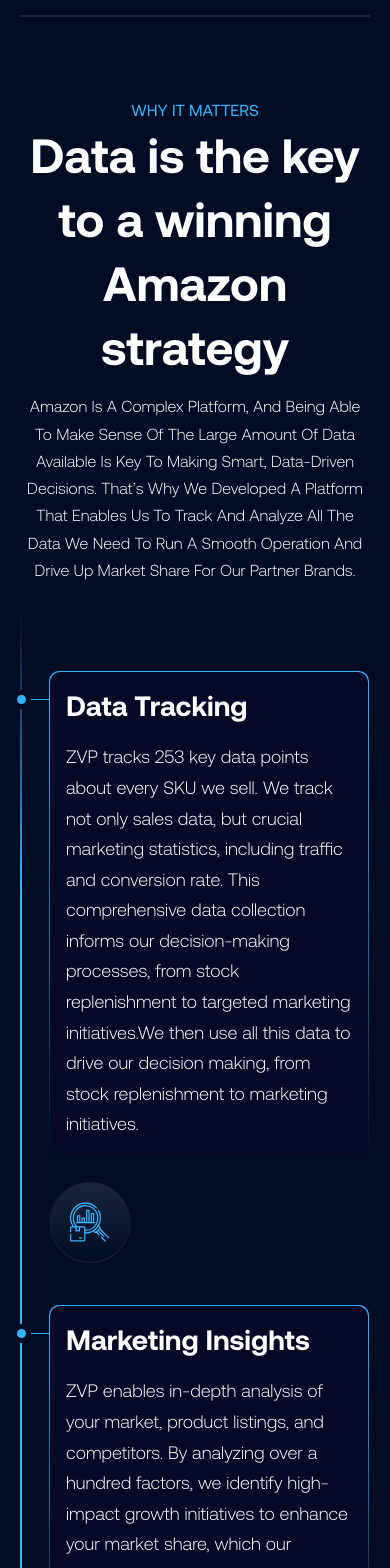
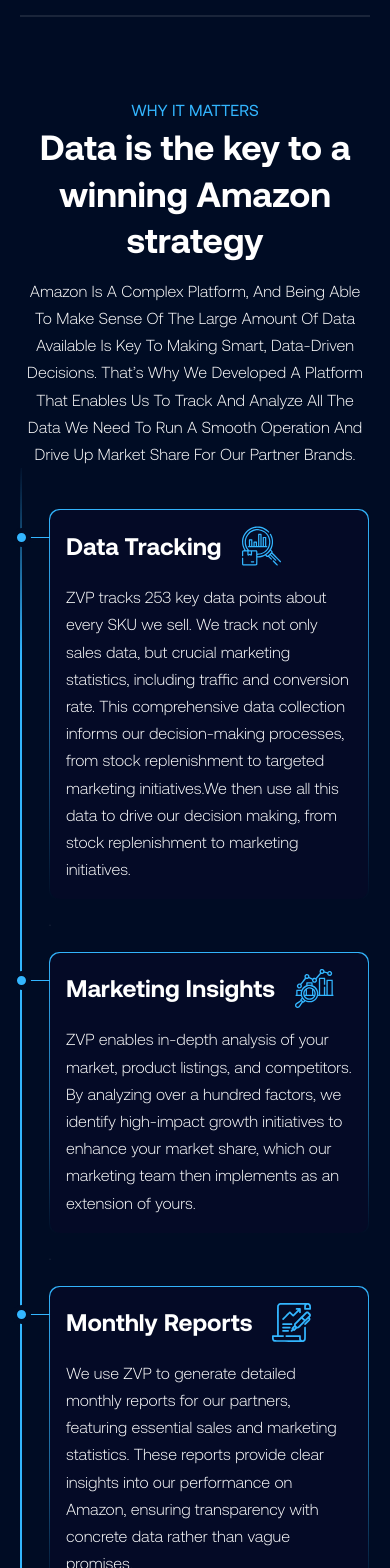
Before and after one commit to AmanPunia-510/zoplenti, a Next.js app: page / in a window 390 px wide. Shown: the part 860-2428 px from the top of the page. Built offline with nearby package versions, Linux system fonts and the light colour scheme.

Commit message:
work on responsive view

```diff
--- a/src/components/Timeline.jsx
+++ b/src/components/Timeline.jsx
@@ -7,24 +7,29 @@
     <div className='relative'>
       <div className="container xl:!max-w-[1180px]">
         <Paragraph blue className='text-center'>WHY IT MATTERS</Paragraph>
-        <h2 className='text-center font-bold text-white leading-133 max-w-[788px] mx-auto text-5xl'>Data is the key to a winning
+        <h2 className='text-center font-bold text-white !leading-133 max-w-[788px] mx-auto max-md:text-[35px] md:text-5xl'>Data is the key to a winning
           Amazon strategy</h2>
         <Paragraph className='pt-[14px] max-w-[828px] mx-auto text-center !font-light'>Amazon is a complex platform, and being able to make sense of the large amount of data available is key to making smart, data-driven decisions. That’s why we developed a platform that enables us to track and analyze all the data we need to run a smooth operation and drive up market share for our partner brands.</Paragraph>
         <div className="flex max-lg:flex-wrap lg:gap-6">
-          <div className='relative grid xl:grid-rows-5 w-full gap-10 pl-7 md:pl-44 lg:pl-0 max-md:relative after:absolute after:bg-verticleBorder after:p-px after:h-[92%] xl:after:h-[1907px] md:after:left-[57px] xl:after:left-1/2 after:top-8 pt-[86px] max-xl:justify-end'>
+          <div className='relative grid w-full gap-6 sm:gap-10 pl-7 md:pl-44 lg:pl-0 max-md:relative after:absolute after:bg-verticleBorder after:p-px after:h-[90%] md:after:left-[57px] xl:after:left-1/2 after:top-0 sm:after:top-10 pt-10 sm:pt-[86px] max-xl:justify-end'>
             {TIMELINE_DATA.map((obj, index) => (
               <div className={`w-full xl:max-w-[530px] h-fit p-[1px] rounded-[10px] relative max-xl:mx-auto ${index % 2 !== 0 ? "m-0" : "xl:ml-auto"}`}>
                 <div className='bg-timelineGradient p-px rounded-[10px] relative z-40'>
                   <div className='p-4 rounded-[10px] !bg-timelineBg'>
                     <div key={index} className='max-w-[770px] xl:max-w-[530px]'>
-                      <h2 className='font-bold leading-130 text-custom-lg text-white'>{obj.Heading}</h2>
-                      <p className='leading-170 text-lg text-white font-light pt-[18px]'>{obj.Paragraph}</p>
+                      <div className='flex items-center gap-5'>
+                        <h2 className='font-bold leading-130 text-2xl md:text-custom-lg text-white'>{obj.Heading}</h2>
+                        <div className='md:hidden'>
+                          {obj.icon}
+                        </div>
+                      </div>
+                      <p className='leading-170 text-base sm:text-lg text-white font-light pt-[18px]'>{obj.Paragraph}</p>
                     </div>
                   </div>
                 </div>
                 <span className={`${index % 2 !== 0 ? "max-xl:-left-40 xl:-right-40" : "md:-left-40"} md:absolute top-0 flex z-10 max-md:pt-6`}>
                   <div className='rounded-full bg-borderGradient p-px'>
-                    <div className='bg-bg-color rounded-full'>
+                    <div className='bg-bg-color rounded-full max-md:hidden'>
                       <div className='size-20 bg-iconGradient rounded-full flex justify-center items-center'>
                         {obj.icon}
                       </div>
```
Also changed, not shown: 1 other file (tests, documents, lock files or other folders).
